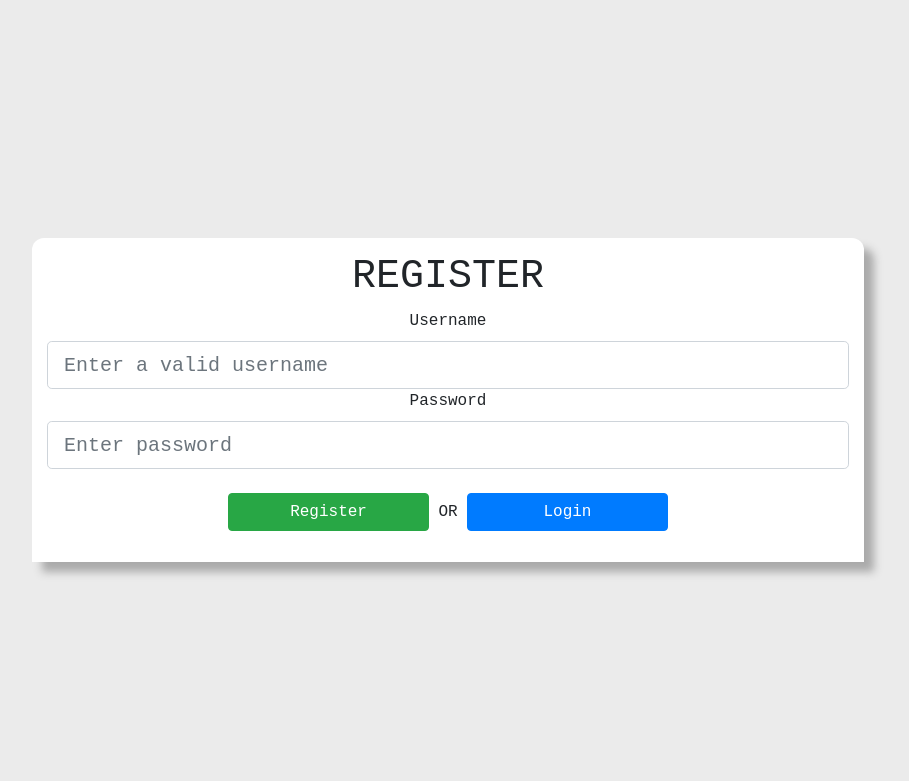
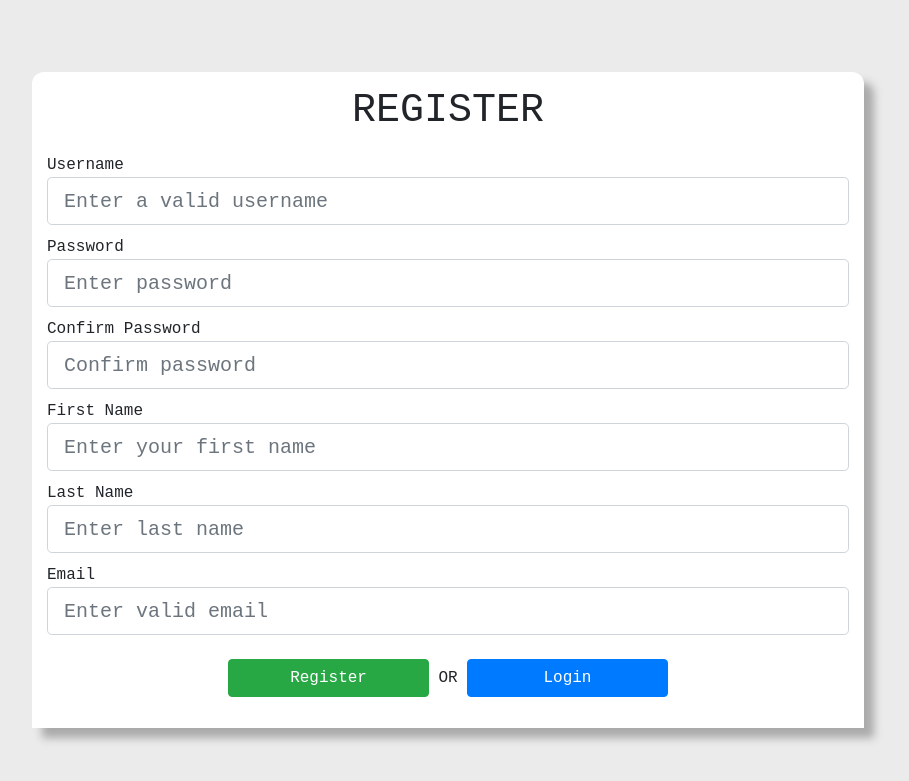
Before and after one commit to Niek-HM/flaskFiver, a Flask app: page /register/ in a window 1280 px wide. Shown: the top 781 px of the page, without its empty margins (192-1101 px from the left). Run offline with Flask 2, Linux system fonts and the light colour scheme; parts of the project's set-up code (start-up, migrations or seed data) failed here and were passed over.

Commit message:
Update registry

```diff
--- a/main/handles/userHandle.py
+++ b/main/handles/userHandle.py
@@ -43,8 +43,19 @@ class User:
 
         username = request.values.get('username')
         password = request.values.get('password')
+        conf_password = request.values.get('confirm-password')
+        first_name = request.values.get('first-name')
+        last_name = request.values.get('last-name')
+        email = request.values.get('email')
 
-        for i in (password+username):
+        if username == '': errors.append('Username field can not be empty.')
+        if password == '': errors.append('Password field can not be empty.')
+        elif password.__len__() < 5: errors.append('Password needs at least 5 characters.')
+        if email == '': errors.append('Email field can not be empty.')
+
+        if conf_password != password: errors.append('Password and Confirm Password are not the same')
+
+        for i in (password+username+first_name+last_name):
             if i not in allowed_chars: #* Only checks if every character is in a specific list of chars
                 errors.append(f'Invalid character(s) found.')
                 break
@@ -53,13 +64,7 @@ class User:
         for i in username:
             if i not in '1234567890': letters += 1
 
-        if letters == 0: errors.append('Your username can not be made of only numbers.')
-
-
-
-        if username == '': errors.append('Username field can not be empty.')
-        if password == '': errors.append('Password field can not be empty.')
-        elif password.__len__() < 5: errors.append('Password needs at least 5 characters.')
+        if letters == 0: errors.append('Your username must contain something other then numbers.')
 
         if errors != []: return errors
 
@@ -67,7 +72,7 @@ class User:
 
         if user.__len__() != 0: return ['Username is already taken.'] #! Checks if no users are returned (This can only happen if the username is taken)
 
-        success = self.database.write('user', 'name, passwordHash, token', [username, encrypt(password), str(uuid4())])
+        success = self.database.write('user', 'name, passwordHash, token, first_name, last_name, email, pfp', [username, encrypt(password), str(uuid4()), first_name, last_name, email, '']) # Maybe allow pfp to be chosen here?
 
         if success: return [] # This should be True if the user was successfully saved
         return ['An error occured when saving to the database.']
--- a/main/sql/create_tables.sql
+++ b/main/sql/create_tables.sql
@@ -1,13 +1,15 @@
 CREATE TABLE IF NOT EXISTS user(
     id INTEGER PRIMARY KEY AUTOINCREMENT,
+
     name varchar(24) NOT NULL UNIQUE,
-    passwordHash BINARY(64) NOT NULL,
-    token varchar(64) UNIQUE, -- Should have more stuff like age etc.
-
-    email varchar(319) UNIQUE,
+    pfp varchar(64),
 
     first_name varchar(24),
     last_name varchar(24),
+    passwordHash BINARY(64) NOT NULL,
+    email varchar(319) UNIQUE,
+
+    token varchar(64) UNIQUE, -- Should have more stuff like age etc.
 
     isSeller BOOLEAN DEFAULT 0, --0 = False and 1 is True
     isAdmin BOOLEAN DEFAULT 0,
@@ -17,6 +19,7 @@ CREATE TABLE IF NOT EXISTS user(
 CREATE TABLE IF NOT EXISTS products(
     id INTEGER PRIMARY KEY AUTOINCREMENT,
     title varchar(28),
+    body varchar(1024),
     price INTEGER
 );
 
@@ -25,14 +28,15 @@ CREATE TABLE IF NOT EXISTS orders(
     buyer INTEGER FOREIGNKEY REFERENCES user(id),
     product INTEGER FOREIGNKEY REFERENCES product(id),
     creation DATE,
-    expire DATETIME -- IDK how to make a auto remove here
+    expire DATETIME, -- IDK how to make a auto remove here
+    canceled BOOLEAN
 );
 
 CREATE TABLE IF NOT EXISTS special_offers(
     id INTEGER PRIMARY KEY AUTOINCREMENT,
     product INTEGER FOREIGNKEY REFERENCES products(id),
-    discount TINYINT
-
+    discount TINYINT,
+    expires DATETIME
 );
 
 CREATE TABLE IF NOT EXISTS comments(
@@ -47,5 +51,6 @@ CREATE TABLE IF NOT EXISTS reports(
     id INTEGER PRIMARY KEY AUTOINCREMENT,
     reported INTEGER FOREIGNKEY REFERENCES user(id),
     reporter INTEGER FOREIGNKEY REFERENCES user(id),
+    types varchar(24),
     info varchar(128) -- Small amount of info a user can give why they reported the user
 );
--- a/main/static/css/login.css
+++ b/main/static/css/login.css
@@ -32,3 +32,10 @@ body {
     padding: 0px;
     margin: 0px;
 }
+
+form div label {
+    width: 100%;
+    text-align: left;
+    padding-top: 10px;
+    margin: auto;
+}
--- a/main/templates/login.html
+++ b/main/templates/login.html
@@ -35,10 +35,9 @@
                     <input type="text" id="username" name="username" class="form-control form-control-lg" placeholder="Enter a valid username" />
                 </div>
 
-                <!-- Password input -->
                 <div>
                     <label class="form-label" for="password">Password</label>
-                    <input type="password" id="password" name='password' class="form-control form-control-lg"placeholder="Enter password" />
+                    <input type="password" id="password" name='password' class="form-control form-control-lg" placeholder="Enter password" />
                 </div>
 
                 <br>
--- a/main/templates/register.html
+++ b/main/templates/register.html
@@ -37,11 +37,29 @@
                         placeholder="Enter a valid username" />
                 </div>
 
-                <!-- Password input -->
                 <div>
                     <label class="form-label" for="password">Password</label>
-                    <input type="password" id="password" name='password' class="form-control form-control-lg"
-                        placeholder="Enter password" />
+                    <input type="password" id="password" name='password' class="form-control form-control-lg" placeholder="Enter password" />
+                </div>
+
+                <div>
+                    <label class="form-label" for="confirm-password">Confirm Password</label>
+                    <input type="password" id="confirm-password" name='confirm-password' class="form-control form-control-lg" placeholder="Confirm password" />
+                </div>
+
+                <div>
+                    <label class="form-label" for="first-name">First Name</label>
+                    <input type="text" id="first-name" name='first-name' class="form-control form-control-lg" placeholder="Enter your first name" />
+                </div>
+
+                <div>
+                    <label class="form-label" for="last-name">Last Name</label>
+                    <input type="text" id="last-name" name='last-name' class="form-control form-control-lg"placeholder="Enter last name" />
+                </div>
+
+                <div>
+                    <label class="form-label" for="email">Email</label>
+                    <input type="email" id="email" name='email' class="form-control form-control-lg"placeholder="Enter valid email" />
                 </div>
 
                 <br>
```
